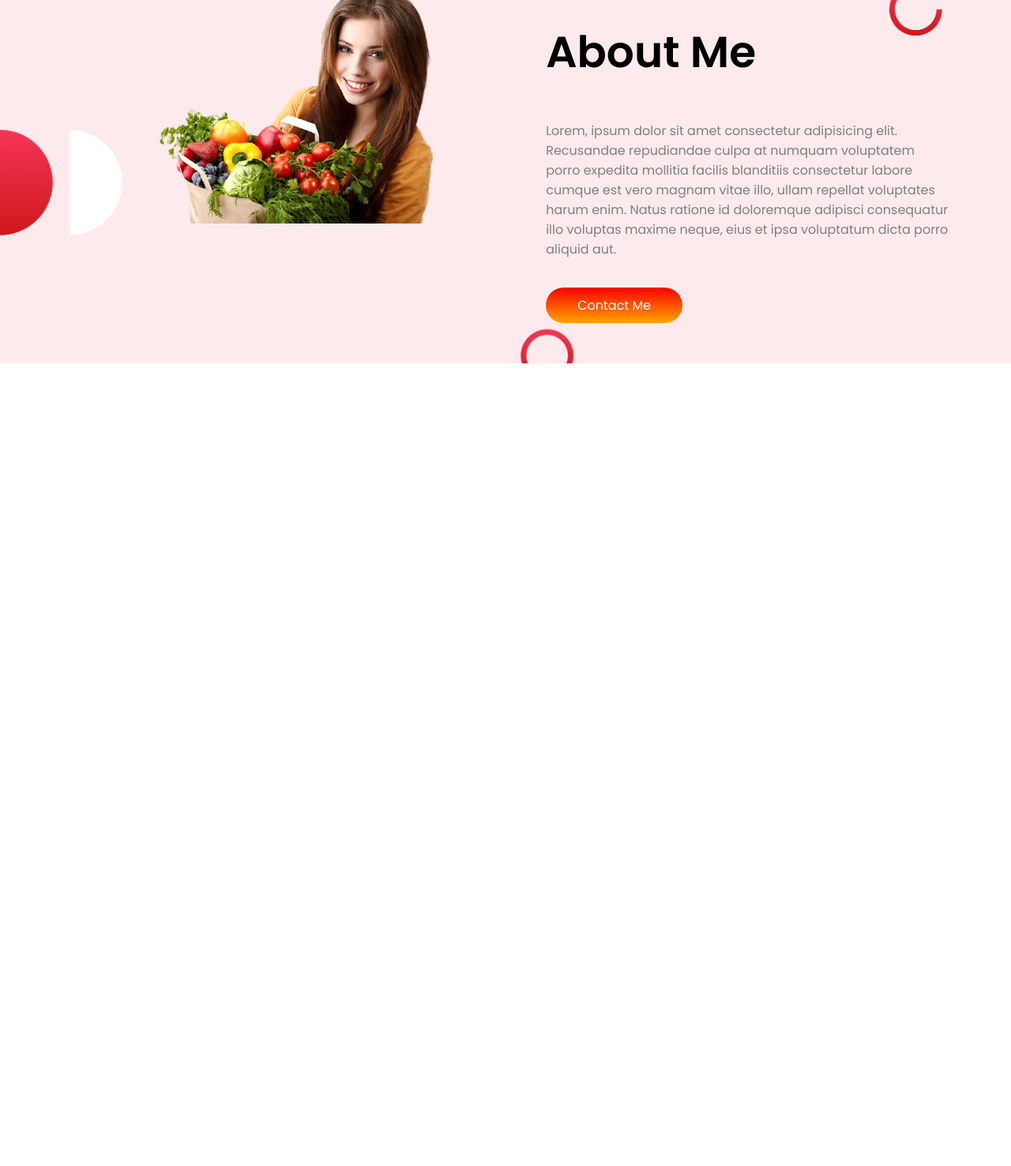
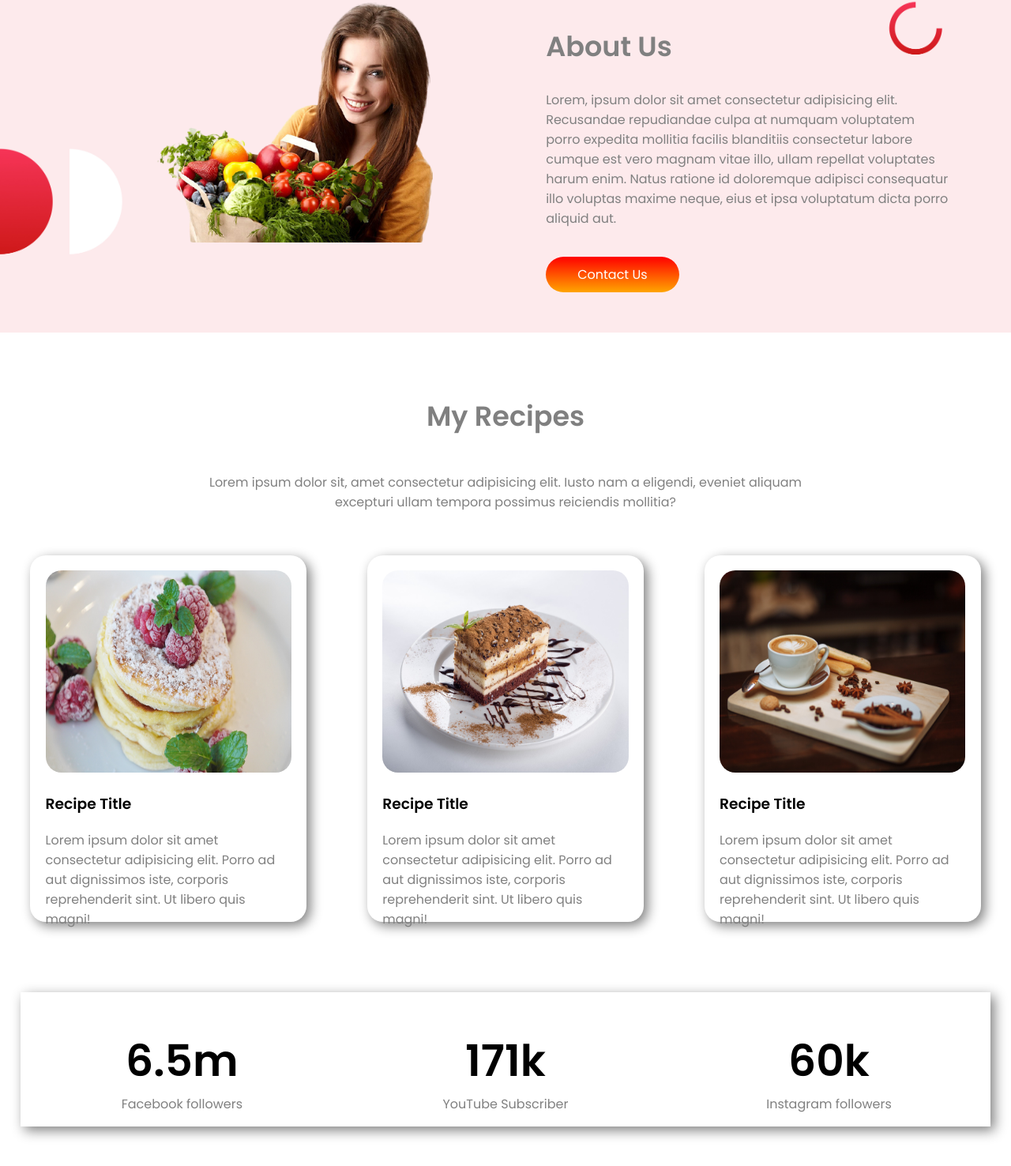
Before and after one commit to sayedmabdullah/cookio-bakery, a plain HTML site: page index.html in a window 1280 px wide. Shown: the part 655-2131 px from the top of the page at 79% size. Before the commit the page ends 1165 px from the top, so only its background shows below. Drawn offline with Linux system fonts and the light colour scheme; a web font is replaced by a local one.

Commit message:
my recipes & followers section added

```diff
--- a/index.html
+++ b/index.html
@@ -15,12 +15,14 @@
     <link rel="stylesheet" href="style.css">
 </head>
 <body>
-    <header>
+
+    <!-- logo & menu section -->
+    <header class="flaxiball-container">
         <div class="logo">
             <a href="#"><span id="logo-color">Cookio</span> Bakery</a>
         </div>
         <nav class="menu">
-            <ul>
+            <ul class="flaxiball-container">
                 <li><a href="#">Home</a></li>
                 <li><a href="#">About Us</a></li>
                 <li><a href="#">Recipes</a></li>
@@ -32,6 +34,7 @@
     </header>
 
 
+    <!-- Order Section -->
     <section class="order-area flaxiball-container">
         <div class=" half-width">
             <h1> <span class="orange-text">Love</span> at first bite.</h1>
@@ -43,18 +46,66 @@
         </div>
     </section>
 
-
+    <!-- aboutus section -->
     <section class="about-area flaxiball-container">
         <div class="half-width">
             <img src="images/about-image.png" alt="">
         </div>
 
         <div class=" half-width">
-            <h1> About Me</h1>
+            <h2> About Us</h2>
             <p>Lorem, ipsum dolor sit amet consectetur adipisicing elit. Recusandae repudiandae culpa at numquam voluptatem porro expedita mollitia facilis blanditiis consectetur labore cumque est vero magnam vitae illo, ullam repellat voluptates harum enim. Natus ratione id doloremque adipisci consequatur illo voluptas maxime neque, eius et ipsa voluptatum dicta porro aliquid aut.</p>
-            <a href="#" class="button">Contact Me</a>
+            <a href="#" class="button">Contact Us</a>
         </div>
 
     </section>
+
+    <!-- Recipes Section -->
+    <section class="recipe-area">
+        <div class="my-recipes">
+            <h2>My Recipes</h2>
+            <p>Lorem ipsum dolor sit, amet consectetur adipisicing elit. Iusto nam a eligendi, eveniet aliquam excepturi ullam tempora possimus reiciendis mollitia?</p>
+        </div>
+
+        <div class="flaxiball-container">
+            <div class="recipe-item">
+                <img src="images/recipes01.jpg" alt="">
+                <h3>Recipe Title</h3>
+                <p>Lorem ipsum dolor sit amet consectetur adipisicing elit. Porro ad aut dignissimos iste, corporis reprehenderit sint. Ut libero quis magni!</p>
+            </div>
+            <div class="recipe-item">
+                <img src="images/recipes02.jpg" alt="">
+                <h3>Recipe Title</h3>
+                <p>Lorem ipsum dolor sit amet consectetur adipisicing elit. Porro ad aut dignissimos iste, corporis reprehenderit sint. Ut libero quis magni!</p>
+            </div>
+            <div class="recipe-item">
+                <img src="images/recipes03.jpg" alt="">
+                <h3>Recipe Title</h3>
+                <p>Lorem ipsum dolor sit amet consectetur adipisicing elit. Porro ad aut dignissimos iste, corporis reprehenderit sint. Ut libero quis magni!</p>
+            </div>
+        </div>
+    </section>
+    <!-- followers section -->
+
+    <section class="followers-area">
+
+        <div class="followrs flaxiball-container">
+            <div class="followrs-item">
+                <h1>6.5m</h1>
+                <p>Facebook followers</p>
+            </div>
+            <div class="followrs-item">
+                <h1>171k</h1>
+                <p>YouTube Subscriber </p>
+            </div>
+            <div class="followrs-item">
+                <h1>60k</h1>
+                <p>Instagram followers</p>
+            </div>
+        </div>
+
+    </section>
+
+
 </body>
 </html>
--- a/style.css
+++ b/style.css
@@ -4,10 +4,15 @@ font-family: 'Poppins', sans-serif; */
 body {
     font-family: 'Poppins', sans-serif;
     margin: 0;
+    padding: 0;
 }
 
 h1 {
     font-size: 55px;
+}
+h2 {
+    font-size: 35px;
+    color: grey;
 }
 p {
     color: gray;
@@ -19,25 +24,23 @@ a {
 }
 
 header {
-    display: flex;
     align-items: center;
     margin: 0 3%;
 
 }
 .logo {
-	width: 20%;
+	width: 25%;
     font-family: 'Engagement', cursive;
-    font-size: 50px;
+    font-size: 60px;
 }
 
 #logo-color {
     color: #EF4822;
 }
 .menu {
-    width:80%;
+    width:75%;
 }
 .menu ul {
-	display: flex;
     justify-content: flex-end;
 
 }
@@ -104,3 +107,54 @@ header {
     width: 100%;
     height: fit-content;
 }
+.recipe-area {
+    margin-bottom: 50px;
+}
+
+.my-recipes{
+    display: flex;
+    flex-wrap: wrap;
+    justify-content: center;
+    text-align: center;
+
+}
+
+.my-recipes h2 {
+    width: 100%;
+}
+
+.my-recipes p{
+    width: 60%;
+}
+.recipe-item {
+    width: 33.33%;
+    margin: 3%;
+    box-shadow: 5px 5px 15px gray;
+    padding: 1.5%;
+    border-radius: 20px;
+}
+
+
+.recipe-item img{
+    width: 100%;
+    height: 60%;
+    border-radius: 20px;
+}
+
+.followers-area {
+    margin-bottom: 50px;
+}
+
+.followrs-item {
+    width: 33.33%;
+    text-align: center;
+}
+
+.followrs {
+    box-shadow: 5px 5px 15px gray;
+    margin: 0 2%;
+}
+
+.followrs-item p {
+    margin-top: -45px;
+}
```
